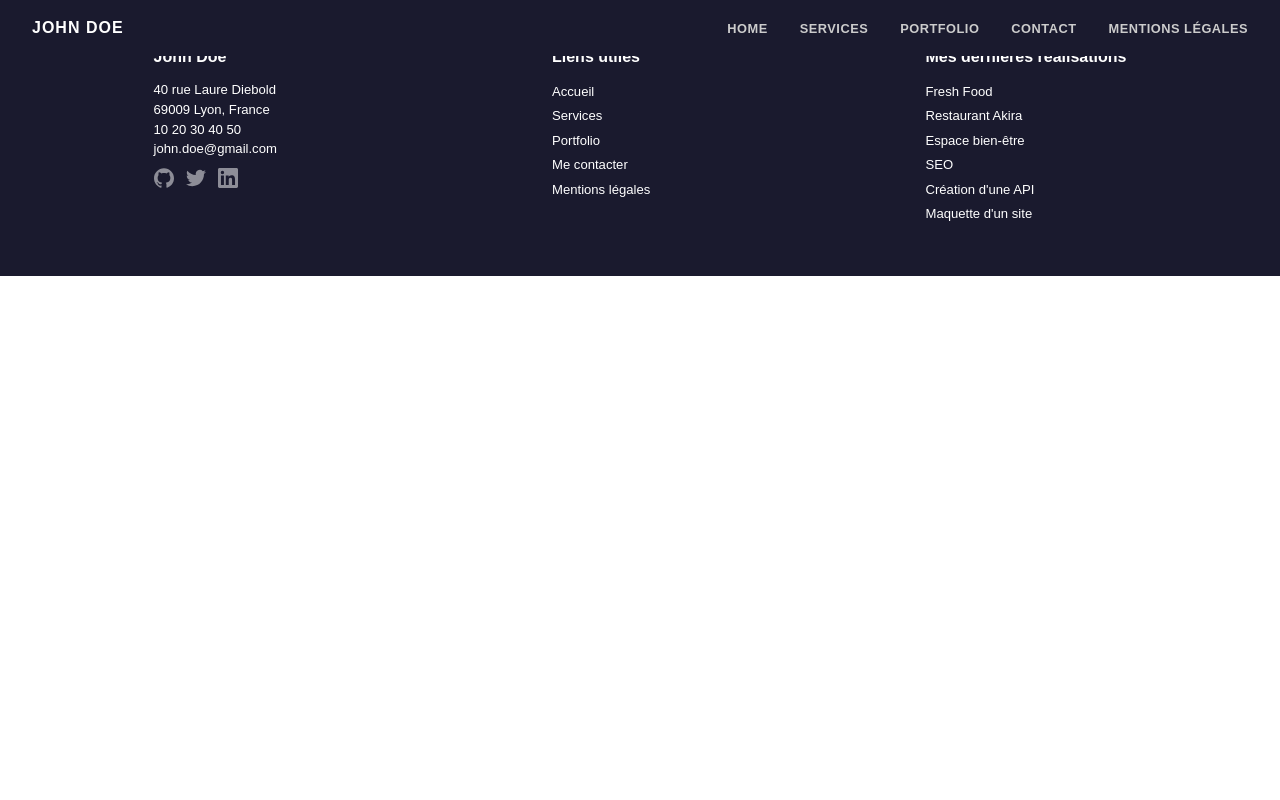
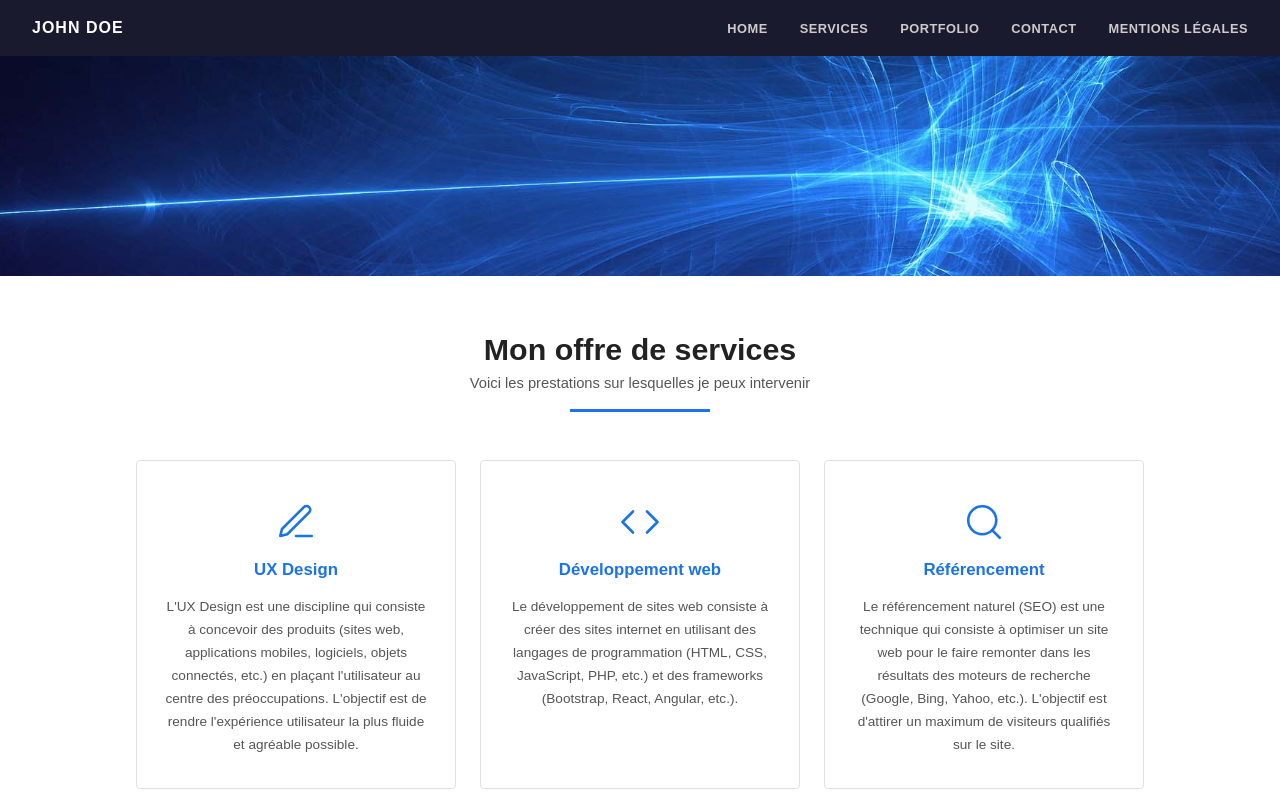
Before and after one commit to PepitoDsgn/portfolio-tom-petitpez, a React (Create React App) app: page /services in a window 1280 px wide. Shown: the top 800 px of the page. Built offline with nearby package versions, Linux system fonts and the light colour scheme.

Commit message:
Codage de la page Services.jsx en utilisant State, ajout de CSS dans App.css

```diff
--- a/src/App.css
+++ b/src/App.css
@@ -66,6 +66,11 @@ body {
 }
 
 .hero-overlay {
+  position: absolute;
+  inset: 0;
+}
+
+.hero-overlay-home {
   position: absolute;
   inset: 0;
   background: rgba(20, 20, 50, 0.6);
@@ -351,3 +356,84 @@ body {
 .footer-icons a:hover {
   opacity: 1;
 }
+
+.hero-banner {
+  margin-top: 56px;
+  height: 220px;
+  background-size: cover;
+  background-position: center;
+  position: relative;
+}
+
+.services-section {
+  padding: 3.5rem 2rem 4rem;
+  text-align: center;
+  background: #fff;
+}
+
+.page-header {
+  margin-bottom: 3rem;
+}
+
+.page-header-title {
+  font-size: 1.9rem;
+  font-weight: 800;
+  color: #222;
+  margin-bottom: 0.5rem;
+}
+
+.page-header-subtitle {
+  font-size: 0.92rem;
+  color: #555;
+  margin-bottom: 1.1rem;
+}
+
+.page-header-divider {
+  height: 3px;
+  width: 140px;
+  background: #1a73e8;
+  margin: 0 auto;
+}
+
+.services-grid {
+  display: flex;
+  gap: 1.5rem;
+  justify-content: center;
+  flex-wrap: wrap;
+  max-width: 1100px;
+  margin: 0 auto;
+}
+
+.service-card {
+  flex: 1;
+  min-width: 240px;
+  max-width: 320px;
+  border: 1px solid #e0e0e0;
+  border-radius: 4px;
+  padding: 2.5rem 1.75rem 2rem;
+  text-align: center;
+  transition: box-shadow 0.2s;
+}
+
+.service-card:hover {
+  box-shadow: 0 4px 18px rgba(0, 0, 0, 0.1);
+}
+
+.service-icon {
+  display: flex;
+  justify-content: center;
+  margin-bottom: 1.1rem;
+}
+
+.service-title {
+  font-size: 1.05rem;
+  font-weight: 700;
+  color: #1a73e8;
+  margin-bottom: 0.9rem;
+}
+
+.service-desc {
+  font-size: 0.85rem;
+  color: #555;
+  line-height: 1.7;
+}
--- a/src/App.js
+++ b/src/App.js
@@ -36,7 +36,7 @@ function Home() {
   return (
     <>
       <section className="hero" style={{ backgroundImage: `url(${heroBg})` }}>
-        <div className="hero-overlay" />
+        <div className="hero-overlay-home" />
         <div className="hero-content">
           <h1>Bonjour, je suis John Doe</h1>
           <h2>Développeur web full stack</h2>
--- a/src/pages/Services.jsx
+++ b/src/pages/Services.jsx
@@ -1,7 +1,88 @@
+import { useState } from 'react';
+import banner from '../images/banner.jpg';
+
+function PageHeader({ title, subtitle }) {
+  return (
+    <div className="page-header">
+      <h1 className="page-header-title">{title}</h1>
+      <p className="page-header-subtitle">{subtitle}</p>
+      <div className="page-header-divider" />
+    </div>
+  );
+}
+
+function ServiceCard({ icon, title, description }) {
+  return (
+    <div className="service-card">
+      <div className="service-icon">{icon}</div>
+      <h3 className="service-title">{title}</h3>
+      <p className="service-desc">{description}</p>
+    </div>
+  );
+}
+
 function Services() {
+  const [services] = useState([
+    {
+      id: 'ux',
+      icon: (
+        <svg viewBox="0 0 24 24" width="42" height="42" fill="none" stroke="#1a73e8" strokeWidth="1.5" strokeLinecap="round" strokeLinejoin="round">
+          <path d="M12 20h9" />
+          <path d="M16.5 3.5a2.121 2.121 0 013 3L7 19l-4 1 1-4L16.5 3.5z" />
+        </svg>
+      ),
+      title: 'UX Design',
+      description:
+        "L'UX Design est une discipline qui consiste à concevoir des produits (sites web, applications mobiles, logiciels, objets connectés, etc.) en plaçant l'utilisateur au centre des préoccupations. L'objectif est de rendre l'expérience utilisateur la plus fluide et agréable possible.",
+    },
+    {
+      id: 'dev',
+      icon: (
+        <svg viewBox="0 0 24 24" width="42" height="42" fill="none" stroke="#1a73e8" strokeWidth="1.5" strokeLinecap="round" strokeLinejoin="round">
+          <polyline points="16 18 22 12 16 6" />
+          <polyline points="8 6 2 12 8 18" />
+        </svg>
+      ),
+      title: 'Développement web',
+      description:
+        'Le développement de sites web consiste à créer des sites internet en utilisant des langages de programmation (HTML, CSS, JavaScript, PHP, etc.) et des frameworks (Bootstrap, React, Angular, etc.).',
+    },
+    {
+      id: 'seo',
+      icon: (
+        <svg viewBox="0 0 24 24" width="42" height="42" fill="none" stroke="#1a73e8" strokeWidth="1.5" strokeLinecap="round" strokeLinejoin="round">
+          <circle cx="11" cy="11" r="8" />
+          <line x1="21" y1="21" x2="16.65" y2="16.65" />
+        </svg>
+      ),
+      title: 'Référencement',
+      description:
+        "Le référencement naturel (SEO) est une technique qui consiste à optimiser un site web pour le faire remonter dans les résultats des moteurs de recherche (Google, Bing, Yahoo, etc.). L'objectif est d'attirer un maximum de visiteurs qualifiés sur le site.",
+    },
+  ]);
+
   return (
     <main>
+      <section className="hero-banner" style={{ backgroundImage: `url(${banner})` }}>
+        <div className="hero-overlay" />
+      </section>
 
+      <section className="services-section">
+        <PageHeader
+          title="Mon offre de services"
+          subtitle="Voici les prestations sur lesquelles je peux intervenir"
+        />
+        <div className="services-grid">
+          {services.map((service) => (
+            <ServiceCard
+              key={service.id}
+              icon={service.icon}
+              title={service.title}
+              description={service.description}
+            />
+          ))}
+        </div>
+      </section>
     </main>
   );
 }
```
